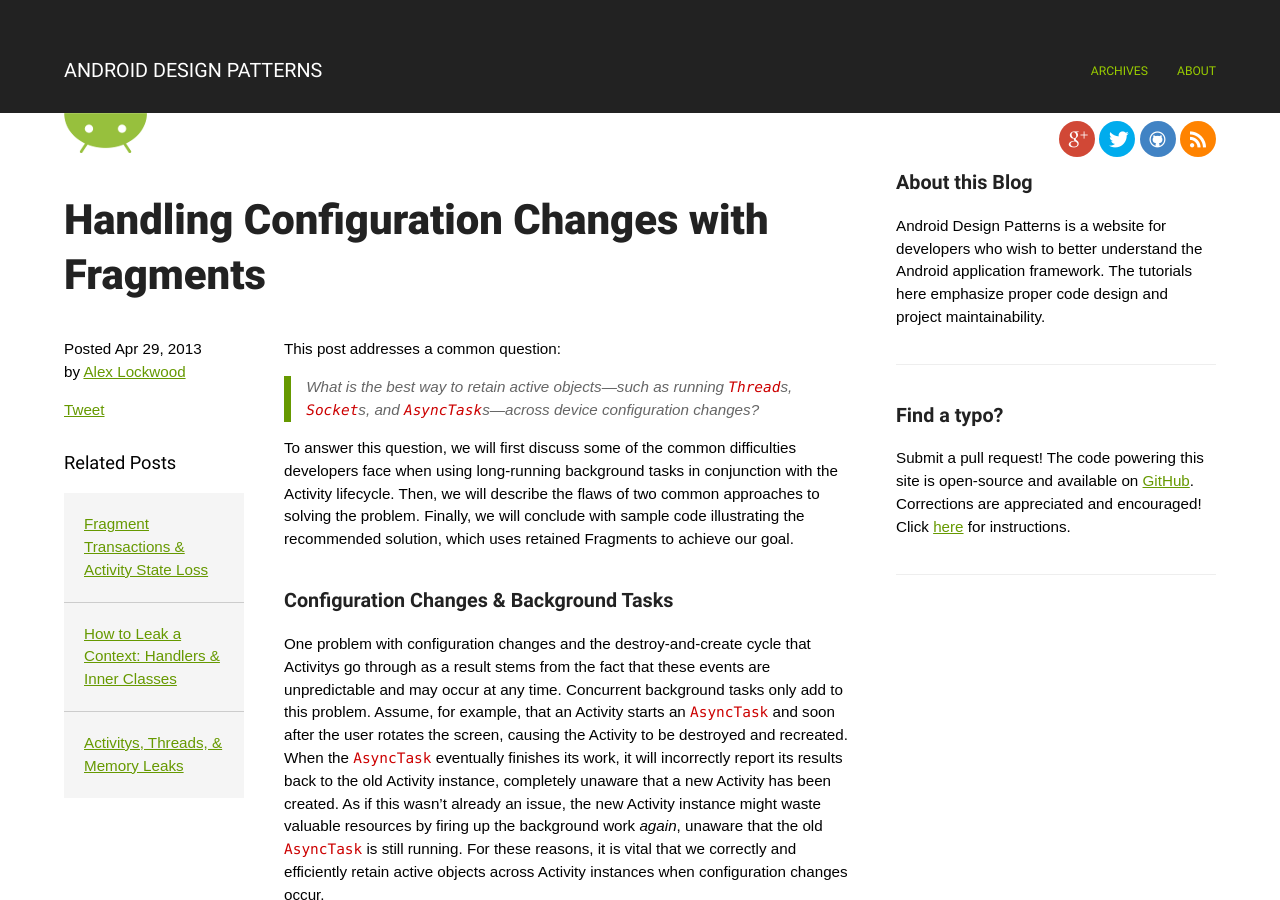
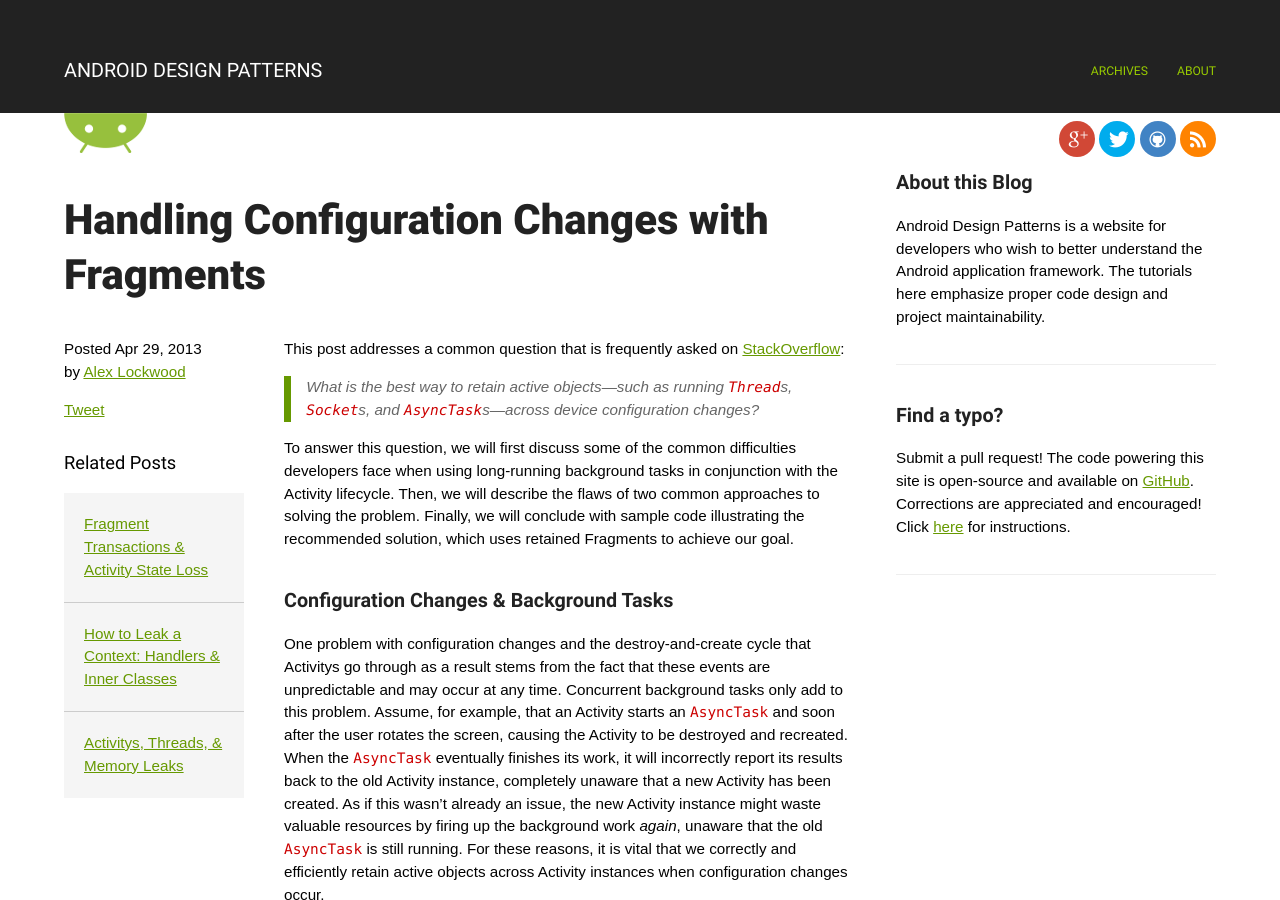
Before and after one commit to alexjlockwood/AndroidDesignPatterns, a Jekyll site: the page built from _posts/2013-04-29-handling-config-changes-with-fragments.md, in a window 1280 px wide and 900 px high. Built offline with Jekyll 4.4.1, drawn with Linux system fonts in a browser that asks for light colours; some web fonts are replaced; Markdown is read by kramdown in place of the engine named in the settings; comment, search, counter and statistics services are not loaded.

Commit message:
Added link

```diff
--- a/_posts/2013-04-29-handling-config-changes-with-fragments.md
+++ b/_posts/2013-04-29-handling-config-changes-with-fragments.md
@@ -8,7 +8,7 @@ related: ['/2013/08/fragment-transaction-commit-state-loss.html',
           '/2013/04/activitys-threads-memory-leaks.html']
 thumbnails: ['/assets/images/posts/2013/04/29/worker-fragments-screenshot.png']
 ---
-This post addresses a common question:
+This post addresses a common question that is frequently asked on [StackOverflow](http://stackoverflow.com/q/3821423/844882):
 
 > What is the best way to retain active objects&mdash;such as
 > running `Thread`s, `Socket`s, and `AsyncTask`s&mdash;across
```
